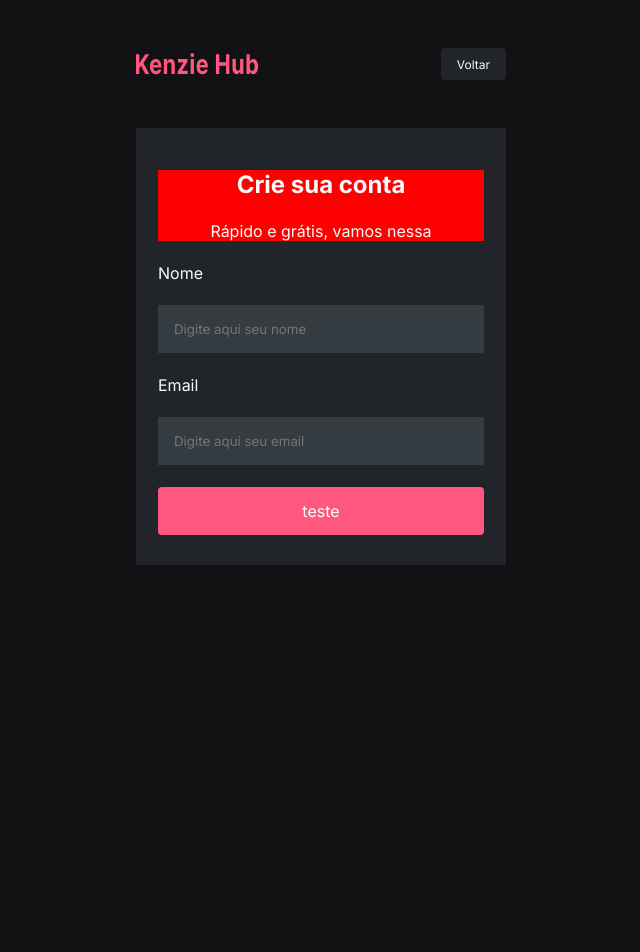
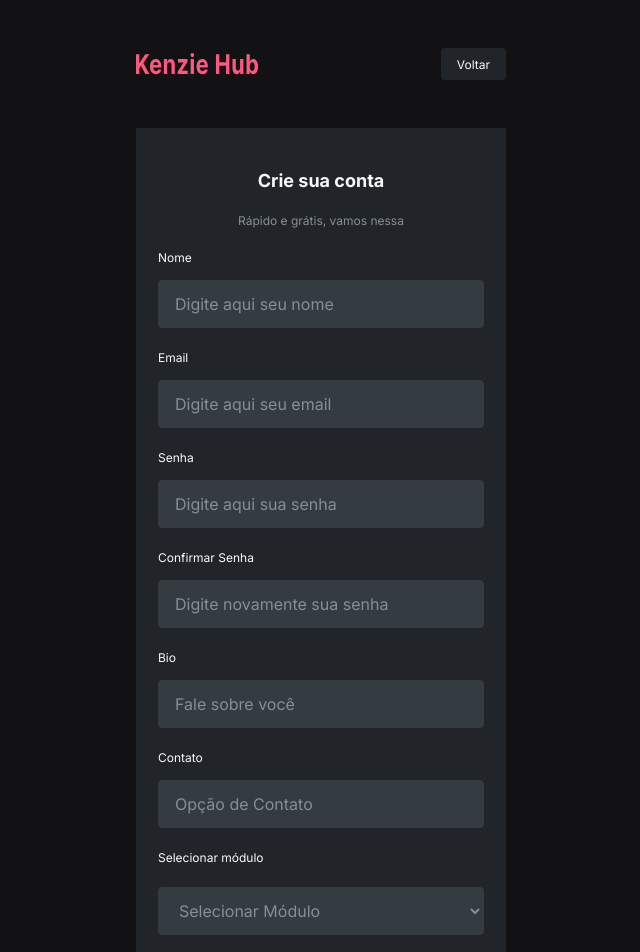
Before and after one commit to tamir-ferreira/Kenzie-Hub, a React (Vite) app: page / in a window 1280 px wide. Shown: the top 952 px of the page, without its empty margins (319-959 px from the left). Before the commit the page ends 800 px from the top, so only its background shows below. Built offline with nearby package versions, Linux system fonts and the light colour scheme.

Commit message:
feat: add inputs and styles in register

```diff
--- a/src/components/Button/styles.js
+++ b/src/components/Button/styles.js
@@ -47,7 +47,7 @@ const buttonVariants = {
     }
   `,
 
-  disable: css`
+  disabled: css`
     background-color: var(--color-primary-disable);
     border: 0.125rem solid var(--color-primary-disable);
     pointer-events: none;
--- a/src/components/Form/index.jsx
+++ b/src/components/Form/index.jsx
@@ -1,6 +1,7 @@
 import React from "react";
 import { Button } from "../Button";
 import { Input } from "../Input";
+import { Select } from "../Select";
 import { StyledForm } from "./styles";
 
 // import { FaPlus } from "react-icons/fa";
@@ -12,12 +13,28 @@ export const Form = () => {
         <FaPlus size={13} />
       </Button> */}
       <div>
-        <h2>Crie sua conta</h2>
-        <p>Rápido e grátis, vamos nessa</p>
+        <h2 className="font-title-1">Crie sua conta</h2>
+        <p className="font-headline-gray">Rápido e grátis, vamos nessa</p>
       </div>
       <Input label="Nome" type="text" placeholder="Digite aqui seu nome" />
       <Input label="Email" type="email" placeholder="Digite aqui seu email" />
-      <Button size={"default"} color={"colored"} children={"teste"} />
+      <Input
+        label="Senha"
+        type="password"
+        placeholder="Digite aqui sua senha"
+      />
+      <Input
+        label="Confirmar Senha"
+        type="password"
+        placeholder="Digite novamente sua senha"
+      />
+      <Input label="Bio" type="text" placeholder="Fale sobre você" />
+      <Input label="Contato" type="text" placeholder="Opção de Contato" />
+      <label className="font-headline" htmlFor="">
+        Selecionar módulo
+      </label>
+      <Select />
+      <Button size="default" color="disabled" children="Cadastrar" />
     </StyledForm>
   );
 };
--- a/src/components/Form/styles.js
+++ b/src/components/Form/styles.js
@@ -10,6 +10,6 @@ export const StyledForm = styled.form`
     flex-direction: column;
     align-items: center;
     gap: 22px;
-    background-color: red;
+    /* background-color: red; */
   }
 `;
--- a/src/components/Input/index.jsx
+++ b/src/components/Input/index.jsx
@@ -3,8 +3,10 @@ import { StyledInput } from "./styles";
 export const Input = ({ label, type, placeholder }) => {
   return (
     <StyledInput>
-      <label htmlFor="">{label} </label>
-      <input type={type} placeholder={placeholder} />
+      <label className="font-headline" htmlFor="">
+        {label}
+      </label>
+      <input type={type} placeholder={placeholder} required />
     </StyledInput>
   );
 };
--- a/src/components/Input/styles.js
+++ b/src/components/Input/styles.js
@@ -3,13 +3,24 @@ import styled from "styled-components";
 export const StyledInput = styled.div`
   display: flex;
   flex-direction: column;
-  gap: 22px;
+  gap: 15px;
 
   input {
+    font-size: var(--font-size-2);
     padding-left: 16px;
     height: 48px;
     outline: none;
+    color: var(--color-gray-0);
     background-color: var(--color-gray-2);
-    border: 1px solif var(--color-gray-2);
+    border: 1px solid var(--color-gray-2);
+    border-radius: var(--border-radius-1);
+
+    ::placeholder {
+      color: var(--color-gray-1);
+    }
+
+    :focus {
+      border-color: var(--color-gray-0);
+    }
   }
 `;
--- /dev/null
+++ b/src/components/Select/index.jsx
@@ -0,0 +1,22 @@
+import { StyledSelect } from "./styled";
+
+export const Select = () => {
+  const selected = (event) => {
+    event.target.value
+      ? event.target.classList.add("selected")
+      : event.target.classList.remove("selected");
+  };
+  //   const selected = (event) => (!event.target.value ? true : false);
+
+  return (
+    <StyledSelect onChange={(event) => selected(event)} required>
+      <option value="">Selecionar Módulo</option>
+      <option value="m1">Primeiro Módulo</option>
+      <option value="m2">Segundo Módulo</option>
+      <option value="m3">Terceiro Módulo</option>
+      <option value="m4">Quarto Módulo</option>
+      <option value="m5">Quinto Módulo</option>
+      <option value="m6">Sexto Módulo</option>
+    </StyledSelect>
+  );
+};
--- /dev/null
+++ b/src/components/Select/styled.js
@@ -0,0 +1,21 @@
+import styled from "styled-components";
+
+export const StyledSelect = styled.select`
+  font-size: var(--font-size-2);
+  padding-left: 16px;
+  height: 48px;
+  outline: none;
+  color: var(--color-gray-1);
+  background-color: var(--color-gray-2);
+  border: 1px solid var(--color-gray-2);
+  border-radius: var(--border-radius-1);
+
+  ::placeholder {
+    color: var(--color-gray-1);
+  }
+
+  :focus {
+    border-color: var(--color-gray-0);
+    color: var(--color-gray-0);
+  }
+`;
--- a/src/styles/globals.js
+++ b/src/styles/globals.js
@@ -40,6 +40,9 @@ export const StyledGlobals = createGlobalStyle`
     margin: 0 auto;
       }
 
+  form .selected{
+    color: var(--color-gray-0);
+  }
   /* @media only screen and (max-width: 37.5rem) {
     main{
       width: 100%;
--- a/src/styles/typography.js
+++ b/src/styles/typography.js
@@ -20,7 +20,7 @@ export const StyledTypography = createGlobalStyle`
       --font-size-4: 12px;
 
       --font-weigth-1: 700;
-      --font-weigth-3: 400;
+      --font-weigth-2: 400;
     }
 
   .font-title-1 {
@@ -40,7 +40,13 @@ export const StyledTypography = createGlobalStyle`
 
   .font-headline {
     font-size: var(--font-size-4);
-    font-weight: var(--font-weigth-3);
+    font-weight: var(--font-weigth-2);
+  }
+
+  .font-headline-gray {
+    font-size: var(--font-size-4);
+    font-weight: var(--font-weigth-2);
+    color: var(--color-gray-1);
   }
 
   .font-headline-bold {
@@ -50,7 +56,7 @@ export const StyledTypography = createGlobalStyle`
 
   .font-headline-italic {
     font-size: var(--font-size-4);
-    font-weight: var(--font-weigth-3);
+    font-weight: var(--font-weigth-2);
     font-style: italic;
   }
 
```
